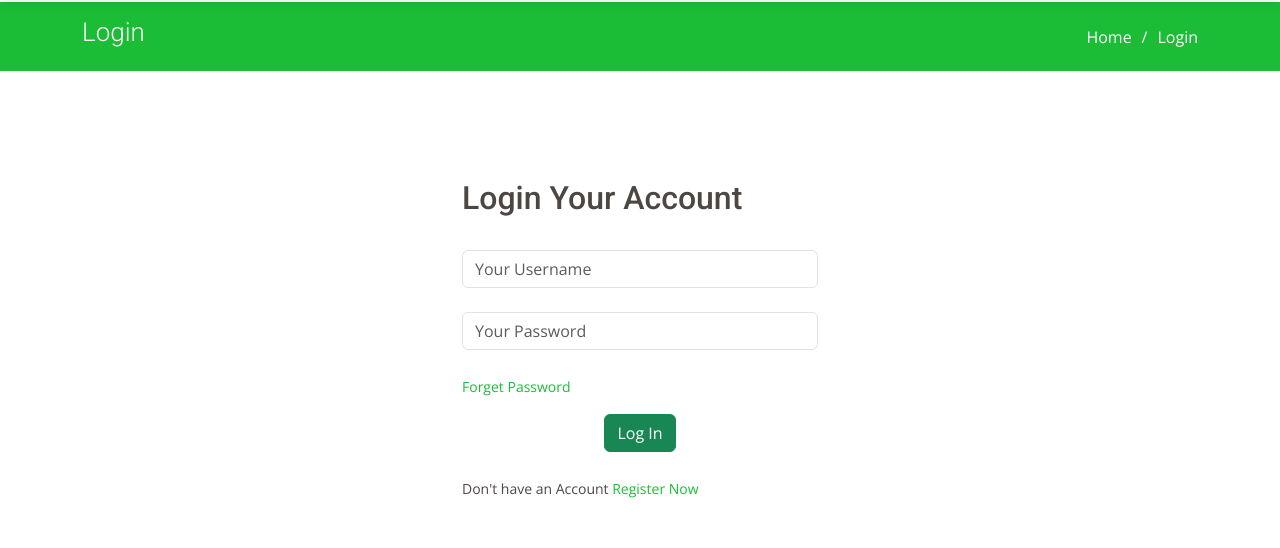
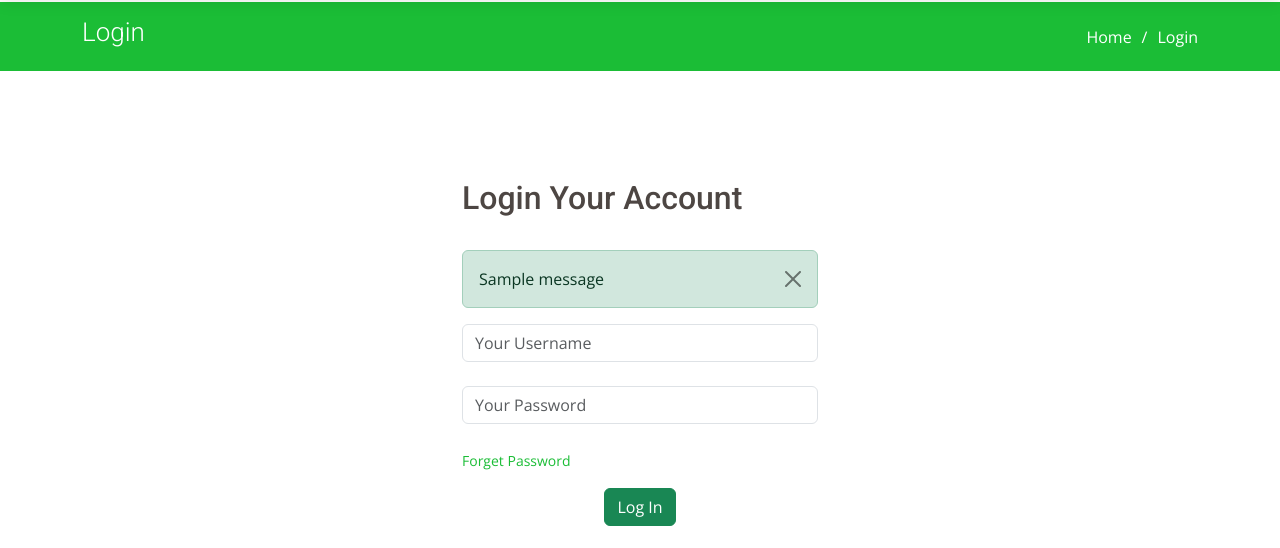
Before and after one commit to mehedi-hasans/Django-build-dynamic-website, a Django app: page /authentication/ in a window 1280 px wide. Shown: the part 70-618 px from the top of the page. Run offline with Django 4.2, Linux system fonts and the light colour scheme; one stand-in notice (Sample message) is shown; some libraries are stand-ins or nearby versions.

Commit message:
Message Framework of Django, Error, Successfully after login or logout

```diff
--- a/authentication/views.py
+++ b/authentication/views.py
@@ -1,6 +1,6 @@
 from django.shortcuts import render, redirect
 from django.contrib.auth import authenticate, login, logout
-
+from django.contrib import messages
 # Create your views here.
 def authlogin(request):
     if request.method=='POST':
@@ -12,13 +12,14 @@ def authlogin(request):
             return redirect('profile')
 
         else:
-            print('Invalid Username or Password')
+            messages.error(request, 'Email or Password Invalid!')
 
     return render(request, 'authentication/login.html')
 
 
 def authlogout(request):
     logout(request)
+    messages.success(request, 'Logout Successfully!')
     return redirect('login')
 
 def authregistration(request):
--- a/templates/authentication/login.html
+++ b/templates/authentication/login.html
@@ -26,6 +26,17 @@
         <div class="row mt-5 justify-content-center" data-aos="fade-up">
           <div class="col-lg-4">
             <h2>Login Your Account</h2> <br>
+
+
+
+            {% for message in messages %}
+            <div class="alert {{ message.tags }} alert-dismissible fade show" role="alert">
+                {{ message }}
+                <button type="button" class="btn-close" data-bs-dismiss="alert" aria-label="Close"></button>
+            </div>
+            {% endfor %}
+
+
             <form action="" method="post">
               {% csrf_token %}
 
```
Also changed, not shown: portfolio/settings.py (+12 -0 lines), db.sqlite3.
